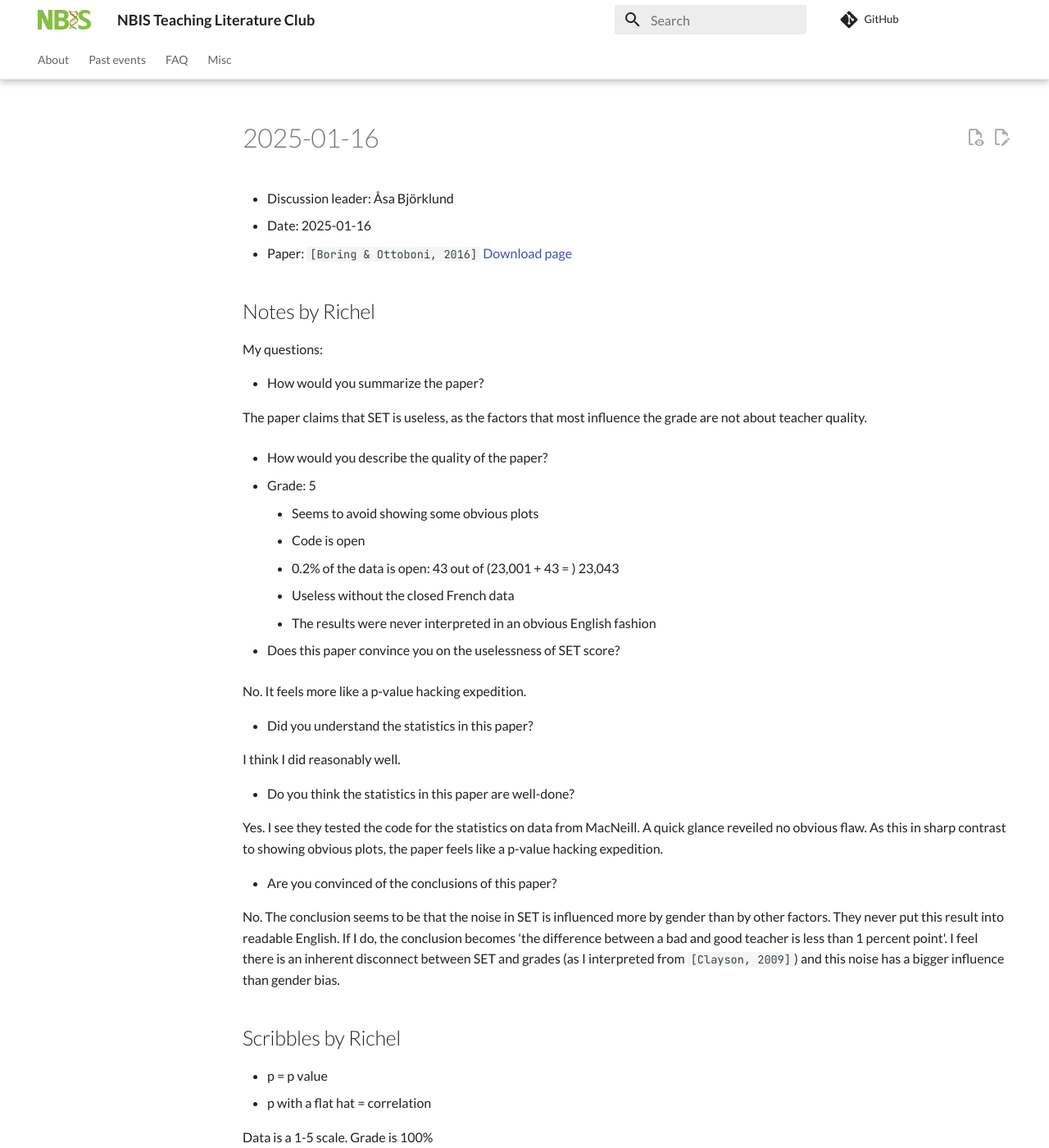
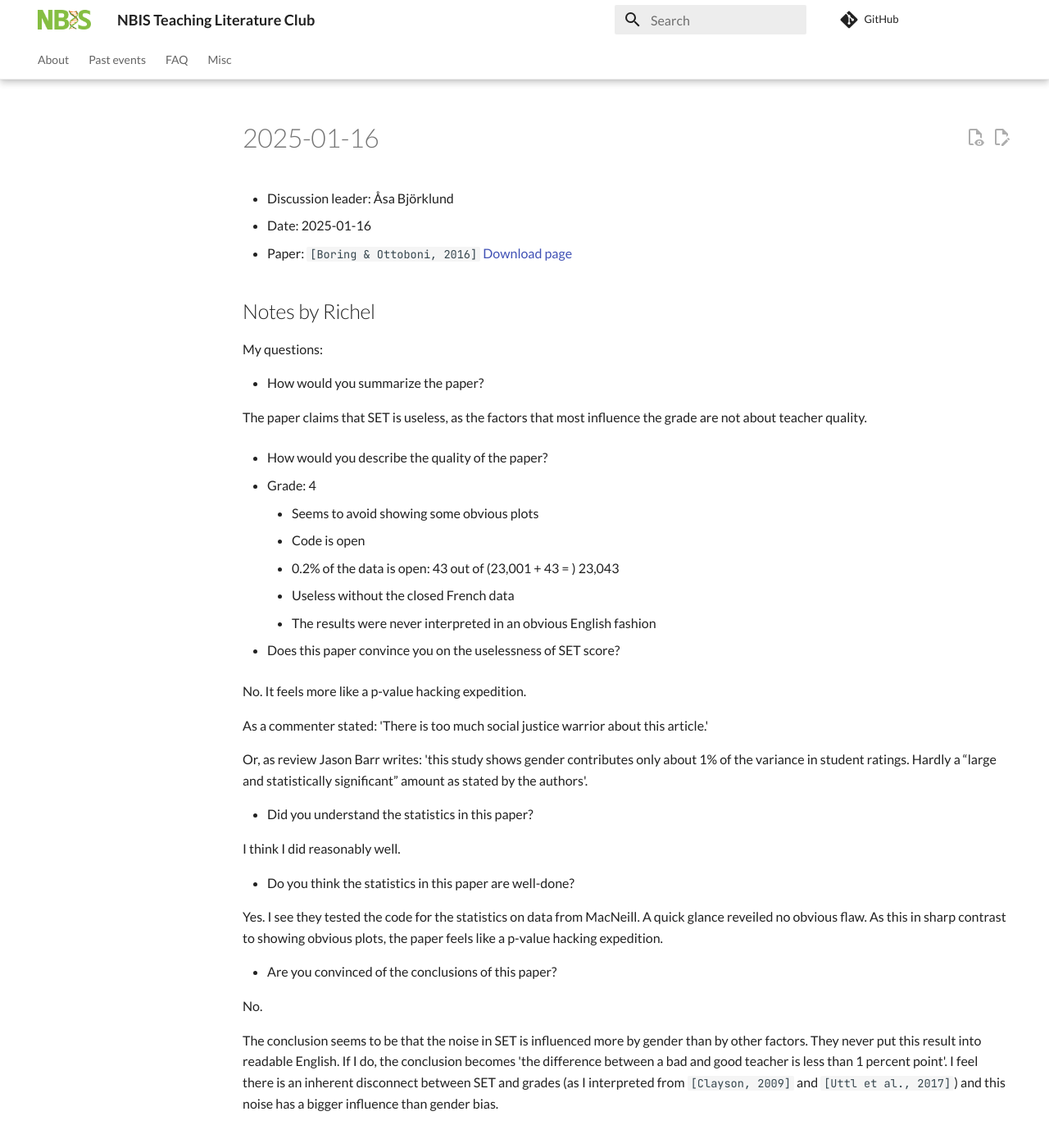
Before and after one commit to NBISweden/teaching_literature_club, an MkDocs documentation site: the page built from docs/events/20250116/20250116.md, in a window 1280 px wide and 1400 px high. Shown: the whole window at 82% size. Built offline with MkDocs 1.6.1 and Material for MkDocs 9.7.7, drawn with Linux system fonts in a browser that asks for light colours; comment, search, counter and statistics services are not loaded; some of the changed text lies outside the part shown.

Commit message:
Sharpen notes

```diff
--- a/docs/events/20250116/20250116.md
+++ b/docs/events/20250116/20250116.md
@@ -17,7 +17,7 @@ quality.
 
 - How would you describe the quality of the paper?
 
-- Grade: 5
+- Grade: 4
     - Seems to avoid showing some obvious plots
     - Code is open
     - 0.2% of the data is open: 43 out of (23,001 + 43 = ) 23,043
@@ -28,6 +28,12 @@ quality.
 - Does this paper convince you on the uselessness of SET score?
 
 No. It feels more like a p-value hacking expedition.
+
+As a commenter stated: 'There is too much social justice warrior about this article.'
+
+Or, as review Jason Barr writes: 'this study shows gender contributes only
+about 1% of the variance in student ratings. Hardly
+a “large and statistically significant” amount as stated by the authors'.
 
 - Did you understand the statistics in this paper?
 
@@ -43,14 +49,16 @@ the paper feels like a p-value hacking expedition.
 
 - Are you convinced of the conclusions of this paper?
 
-No. The conclusion seems to be that the noise in SET
+No.
+
+The conclusion seems to be that the noise in SET
 is influenced more by gender than by other factors.
 They never put this result into readable English.
 If I do, the conclusion
 becomes 'the difference between a bad and good teacher is
 less than 1 percent point'.
 I feel there is an inherent disconnect between SET and
-grades (as I interpreted from `[Clayson, 2009]`)
+grades (as I interpreted from `[Clayson, 2009]` and `[Uttl et al., 2017]`)
 and this noise has a bigger influence
 than gender bias.
 
@@ -161,6 +169,34 @@ Here is meta-analysis `[Uttl et al., 2017]`, that came out after the paper:
 > - Re-analyses of previous meta-analyses of multisection studies indicate that SET ratings explain at most 1% of variability in measures of student learning.
 > - New meta-analyses of multisection studies show that SET ratings are unrelated to student learning.
 
+Also from `[Uttl et al., 2017]`:
+
+> [..] indicate presence of strong
+> small study size effects. The small sized studies often reported
+> impossibly high voodoo SET/learning correlations whereas the
+> large sized studies reported small or no correlations.
+
+And:
+
+> [...] when the analyses include both multisection studies with and without
+> prior learning/ability controls, the estimated SET/learning corre-
+> lations are very weak with SET ratings accounting for up to 1% of
+> variance in learning/achievement measures.
+
+And
+
+> The entire notion that we could measure professors' teaching
+> effectiveness by simple ways such as asking students to answer a
+> few questions [...] seems unrealistic given well
+> established ﬁndings from cognitive sciences
+
+And:
+
+> a professor is
+> faced with a stark dilemma: teach to the SET and be promoted and
+> tenured, or teach to prepare students for the next course,
+> graduation and future careers, and be terminated.
+
 These are comments below the paper:
 
 > Emil Ole William Kirkegaard wrote:
```
